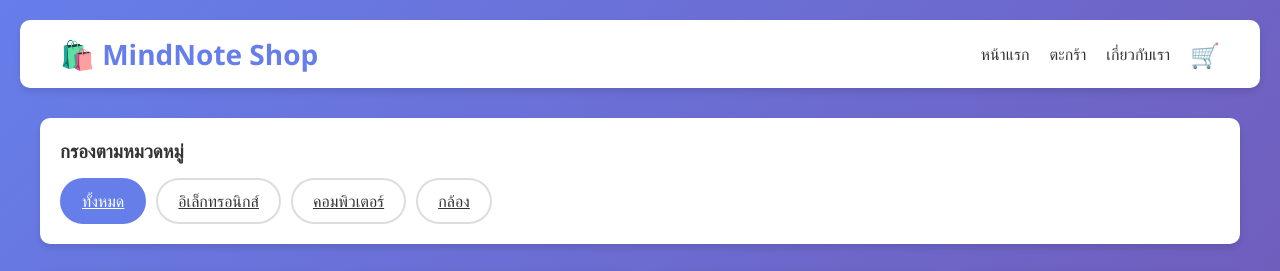
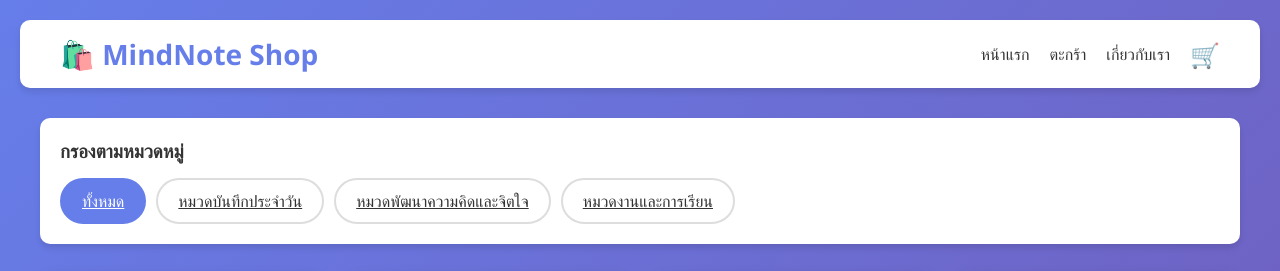
Before and after one commit to PAMA-pum/MindNote, a Flask app: page / in a window 1280 px wide. Shown: the top 271 px of the page. Run offline with Flask 3, Linux system fonts and the light colour scheme.

Commit message:
Convert store to notebooks; add Windows run config
Refocus product catalog from electronics to notebook/planner items: replaced PRODUCTS entries (new items up to id 9), updated categories list, and removed related static product images. Update UI text to reflect a notebook shop (home title and footer text in cart/checkout) and simplify cart item category icon logic. Add Windows developer convenience: .vscode/launch.json, start-server.bat, and README instructions for running the Flask app on Windows.

```diff
--- a/app.py
+++ b/app.py
@@ -9,51 +9,74 @@ app.secret_key = 'your-secret-key-here'
 PRODUCTS = [
     {
         'id': 1,
-        'name': 'MacBook Pro 14"',
-        'price': 79999,
-        'category': 'คอมพิวเตอร์',
-        'description': 'MacBook Pro พร้อม M3 Pro',
+        'name': 'แพลนเนอร์ (Planner)"',
+        'price': 79,
+        'category': 'หมวดบันทึกประจำวัน',
         'image': 'product1.png'
     },
     {
         'id': 2,
-        'name': 'iPhone 15 Pro',
-        'price': 44999,
-        'category': 'อิเล็กทรอนิกส์',
-        'description': 'iPhone 15 Pro 256GB',
+        'name': 'สมุดเช็คลิสต์ (Checklist Book)',
+        'price': 49,
+        'category': 'หมวดบันทึกประจำวัน',
+        'description': 'สมุดสำหรับจดบันทึกสิ่งที่ต้องทำรายวัน รายสัปดาห์ หรือรายเดือน ช่วยให้ไม่ลืมงานสำคัญและจัดลำดับความสำคัญได้ดี',
         'image': 'product2.png'
     },
     {
         'id': 3,
-        'name': 'Canon EOS R5',
-        'price': 149999,
-        'category': 'กล้อง',
-        'description': 'กล้อง DSLR มืออาชีพ',
+        'name': 'สมุดติดตามนิสัย (Habit Tracker)',
+        'price': 39,
+        'category': 'หมวดบันทึกประจำวัน',
+        'description': 'ใช้บันทึกกิจกรรมซ้ำๆ ที่อยากทำเป็นประจำ',
         'image': 'product3.png'
     },
     {
         'id': 4,
-        'name': 'iPad Air',
-        'price': 29999,
-        'category': 'คอมพิวเตอร์',
-        'description': 'iPad Air 11 นิ้ว',
+        'name': 'บันทึกความสุข (Gratitude Journal)',
+        'price': 59,
+        'category': 'หมวดพัฒนาความคิดและจิตใจ',
+        'description': 'สมุดที่มี Template ให้เขียนขอบคุณเรื่องดีๆ 3 ข้อในแต่ละวัน',
         'image': 'product4.png'
     },
     {
         'id': 5,
-        'name': 'Sony WH-1000XM5',
-        'price': 14999,
-        'category': 'อิเล็กทรอนิกส์',
-        'description': 'หูฟังบลูทูธระดับพรีเมียม',
+        'name': 'สมุดระบายความคิด (Mind Dump Journal)',
+        'price': 149,
+        'category': 'หมวดพัฒนาความคิดและจิตใจ',
+        'description': 'สมุดเส้นเปล่าสำหรับเขียนความรู้สึกทันทีหลังตื่นนอน เพื่อเคลียร์สมอง',
         'image': 'product5.png'
     },
     {
         'id': 6,
-        'name': 'DJI Air 3S',
-        'price': 34999,
-        'category': 'กล้อง',
-        'description': 'โดรนถ่ายภาพ 4K',
+        'name': 'บันทึกบรรทัดเดียวต่อวัน (One Line A Day)',
+        'price': 79,
+        'category': 'หมวดพัฒนาความคิดและจิตใจ',
+        'description': 'สมุดที่ให้เขียนสั้นๆ เพียงวันละ 1-3 ประโยค ต่อเนื่องกันหลายปี (3-5 ปี)',
         'image': 'product6.png'
+    },
+    {
+        'id': 7,
+        'name': 'บันทึกการประชุม (Meeting Notes)',
+        'price': 79,
+        'category': 'หมวดงานและการเรียน',
+        'description': 'มีช่องสำหรับเขียนหัวข้อ, ผู้เข้าร่วม, มติที่ประชุม และ Action Plan',
+        'image': 'product7.png'
+    },
+    {
+        'id': 8,
+        'name': 'สมุดจดสรุป (Cornell Notebook)',
+        'price': 79,
+        'category': 'หมวดงานและการเรียน',
+        'description': 'สมุดที่แบ่งหน้ากระดาษเป็น 3 ส่วน (จดโน้ต, คีย์เวิร์ด, สรุป) ตามหลักการเรียนรู้',
+        'image': 'product8.png'
+    },
+    {
+        'id': 9,
+        'name': 'สมุดตาราง (Grid/Square Notebook)',
+        'price': 99,
+        'category': 'หมวดงานและการเรียน',
+        'description': 'เหมาะสำหรับสายคำนวณ วาดกราฟ หรือเขียนตัวอักษรภาษาจีน/ญี่ปุ่น',
+        'image': 'product9.png'
     }
 ]
 
@@ -66,7 +89,7 @@ def home():
     else:
         filtered_products = [p for p in PRODUCTS if p['category'] == category]
 
-    categories = ['ทั้งหมด', 'อิเล็กทรอนิกส์', 'คอมพิวเตอร์', 'กล้อง']
+    categories = ['ทั้งหมด', 'หมวดบันทึกประจำวัน', 'หมวดพัฒนาความคิดและจิตใจ', 'หมวดงานและการเรียน']
     cart_count = len(session.get('cart', []))
 
     return render_template("home.html",
--- a/templates/checkout.html
+++ b/templates/checkout.html
@@ -514,7 +514,7 @@
     </div>
 
     <footer>
-        <p>&copy; 2025 MindNote Shop - ร้านขายของออนไลน์ที่ดีที่สุด</p>
+        <p>&copy; 2025 MindNote Shop - ร้านขายสมุดบันทึกที่ดีที่สุด</p>
     </footer>
 
     <script>
--- a/templates/home.html
+++ b/templates/home.html
@@ -3,7 +3,7 @@
 <head>
     <meta charset="UTF-8">
     <meta name="viewport" content="width=device-width, initial-scale=1.0">
-    <title>MindNote Shop - ร้านขายของออนไลน์</title>
+    <title>MindNote Shop - ร้านขายสมุดบันทึก</title>
     <style>
         * {
             margin: 0;
```
Also changed, not shown: templates/cart.html (+5 -5 lines), README.md, static/images/product1.png (deleted), static/images/product2.png (deleted), static/images/product3.png (deleted), static/images/product4.png (deleted), static/images/product5.png (deleted), static/images/product6.png (deleted), 1 other file.
